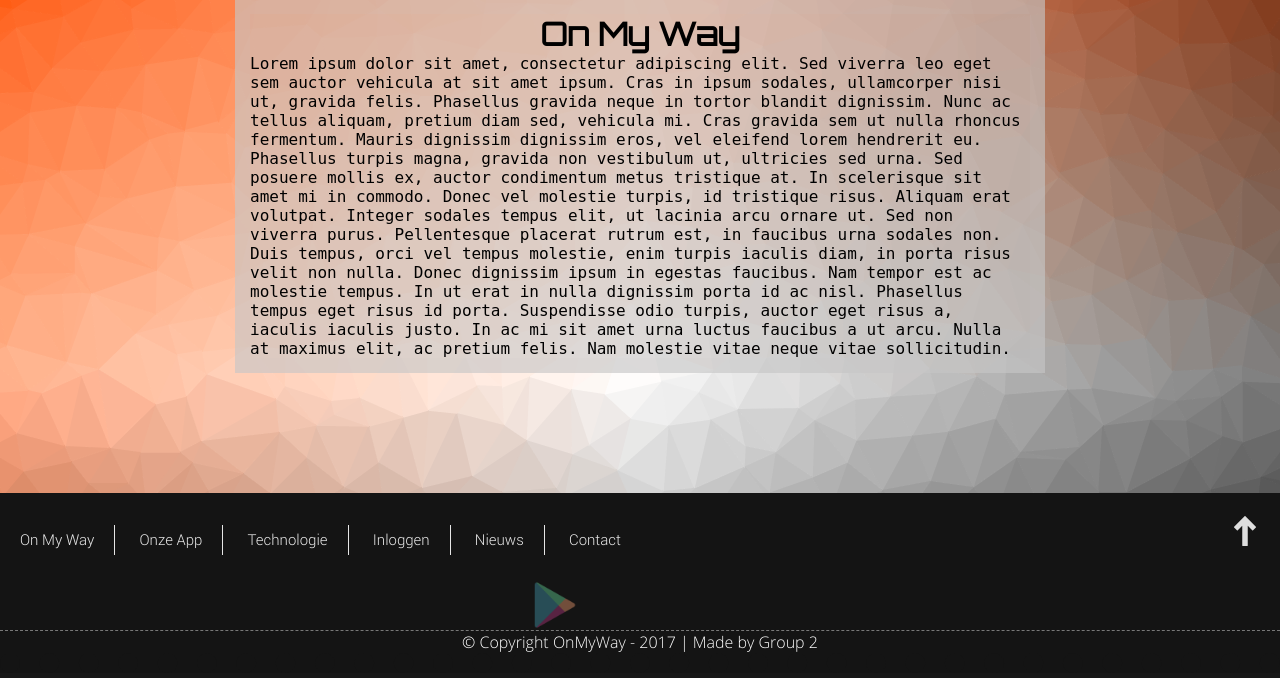
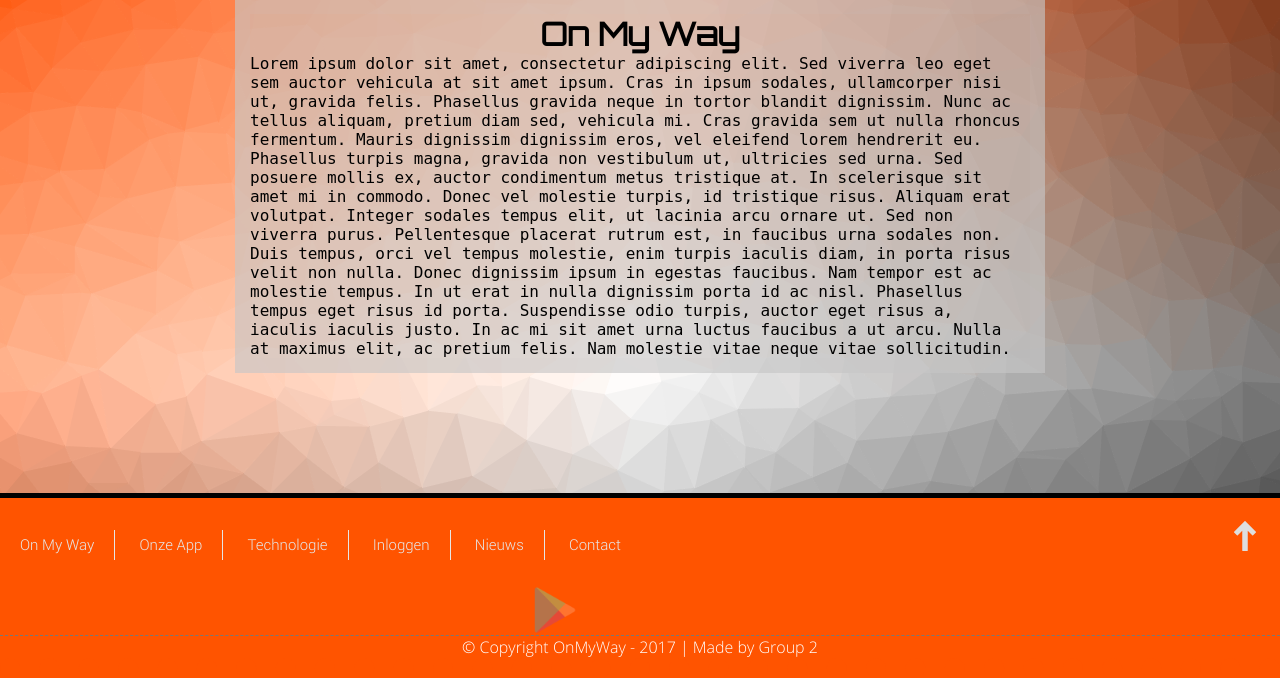
Before and after one commit to daanvanbeusekom/OnMyWay, a PHP site: page /index.html in a window 1280 px wide. Shown: the part 347-1025 px from the top of the page. Before the commit the page ends 999 px from the top, so only its background shows below. Run offline with PHP 8.4, Linux system fonts and the light colour scheme; some web fonts are replaced.

Commit message:
Changed the footer background color

```diff
--- a/CSS/main_stylesheet.css
+++ b/CSS/main_stylesheet.css
@@ -63,6 +63,7 @@ color: black;
 body {
 background-image: url("../IMG/pattern.png");
 background-position: center top;
+background-repeat: repeat-x;
 }
 
 .pictures {
--- a/CSS/wide_stylesheet.css
+++ b/CSS/wide_stylesheet.css
@@ -3,10 +3,11 @@ width: 100%;
 height: auto;
 bottom: 20px;
 color: rgb(255, 255, 255);
-background-color: rgb(20,20,20);
+background-color: rgb(255, 84, 0);
 margin-top: 120px;
 font-family: OpenSans-Light;
-border-bottom: 20px dotted rgb(20,20,20);
+border-top: 5px solid rgb(0, 0, 0);
+border-bottom: 20px dotted rgb(255, 84, 0);
 }
 
 #bottom_boddy_wrapper>footer>#text_footer {
```
